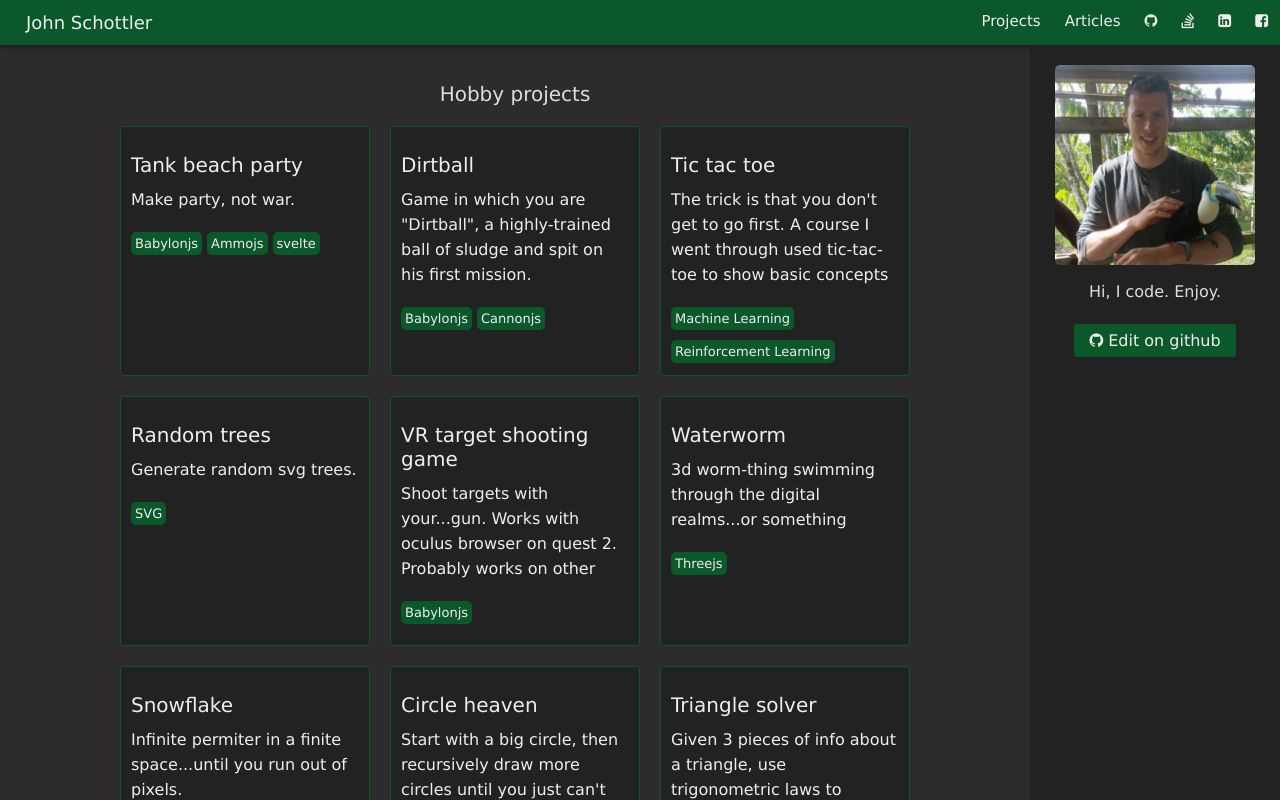
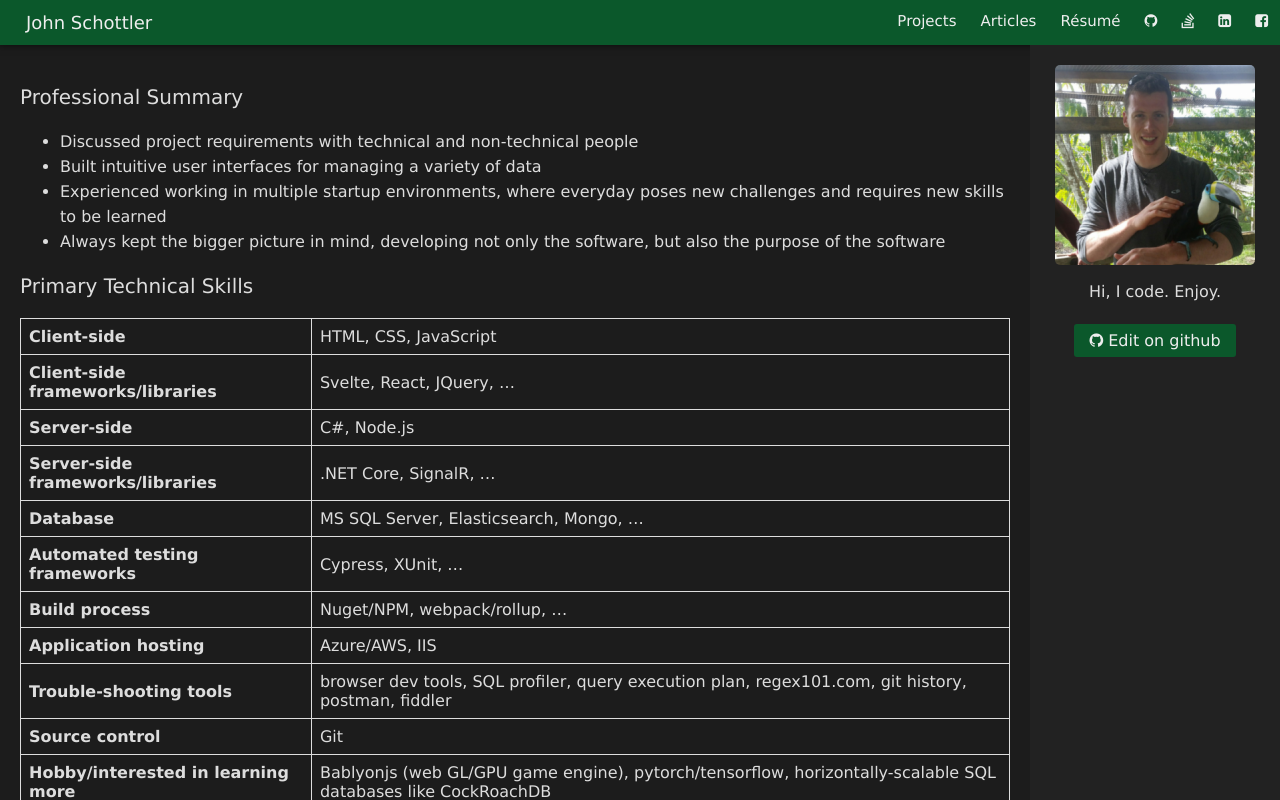
Before and after one commit to JohnnyFun/johnschottlercom, a Svelte app: page /resume in a window 1280 px wide. Built offline with nearby package versions, Linux system fonts and the light colour scheme; a small style sheet from the web is missing.

Commit message:
- add resume - separate projects and articles into separate pages entirely

```diff
--- a/src/components/App.svelte
+++ b/src/components/App.svelte
@@ -4,7 +4,6 @@
       <Header />
       <Main />
     </Route>
-    <!--TODO: convert article lazy load stuff to use this paradigm too-->
     {#each projects as project}
       {#if project.component}
         <LazyRoute path={project.href} component={project.component} />
@@ -58,7 +57,7 @@
     font-family: Verdana, Geneva, Tahoma, sans-serif;
     /* font-family: Helvetica, sans-serif; */
     font-size: 1.6rem;
-    background-color: #2d2b2b;
+    background-color: #1c1c1c;
     color: #ddd;
   }
 
--- a/src/components/CodeProjects.svelte
+++ b/src/components/CodeProjects.svelte
@@ -10,17 +10,6 @@
 <script context="module">
   export const projects = [
     {
-     title: 'Tank beach party',
-     href: 'projects/tank-beach-party',
-     component: () => import('components/projects/tank-beach-party/TankBeachParty.svelte'),
-     desc: 'Make party, not war.',
-     tags: [
-       'Babylonjs',
-       'Ammojs',
-       'svelte',
-     ]
-   },
-    {
       title: 'Dirtball',
       href: 'projects/dirtball/index.html',
       openNewTab: true,
@@ -30,6 +19,17 @@
         'Cannonjs',
       ]
     },
+    {
+     title: 'Tank beach party',
+     href: 'projects/tank-beach-party',
+     component: () => import('components/projects/tank-beach-party/TankBeachParty.svelte'),
+     desc: 'Make party, not war. Lots of bugs and unfinished features, but pretty entertaining.',
+     tags: [
+       'Babylonjs',
+       'Ammojs',
+       'svelte',
+     ]
+   },
     {
       title: 'Tic tac toe',
       href: 'projects/tic-tac-toe/index.html',
--- a/src/components/Header.svelte
+++ b/src/components/Header.svelte
@@ -1,8 +1,9 @@
-<nav>
+<nav on:click={scrollMainTopIfChangingPage}>
   <a class="home" href="/">John&nbsp;Schottler</a>
   <MenuItems>
     <a href="/hobby-projects">Projects</a>
     <a href="/articles">Articles</a>
+    <a href="/resume">Résumé</a>
     <a href="https://github.com/JohnnyFun" title="github" target="_blank">
       <Icon type="github" />
     </a>
@@ -21,6 +22,11 @@
 <script>
   import Icon from 'components/Icon.svelte'
   import MenuItems from 'components/MenuItems.svelte'
+
+  function scrollMainTopIfChangingPage(e) {
+    const isMenuAnchor = e.target.tagName.toLowerCase() === 'a'
+    if (isMenuAnchor) document.getElementsByTagName('main')[0].scrollTo(0,0)
+  }
 </script>
 
 <style>
@@ -59,7 +65,7 @@
     font-weight: 100;
   }
 
-  @media only screen and (max-width: 450px) {
+  @media only screen and (max-width: 580px) {
     nav {
       display: block;
       text-align: center;
--- a/src/components/Main.svelte
+++ b/src/components/Main.svelte
@@ -3,22 +3,27 @@
     <Panel>
       <Me />
     </Panel>
+  {:else}
+    <Me />
   {/if}
   <Router>
+    <Route component={Home} />
+    <Route path="/hobby-projects" component={Home} />
+    <Route path="/articles" component={Articles} />
     <Route path="/article/:slug" component={Article} />
-    <Route path="/*splat" component={Home} />
-    <Route component={NotFound} />
+    <Route path="/resume" component={Resume} />
   </Router>
 </main>
 
 <script>
   import Article from 'components/Article.svelte'
   import Home from 'components/Home.svelte'
-  import NotFound from 'components/NotFound.svelte'
   import { Route, Router } from 'svelte-routing'
   import Me from './Me.svelte'
   import Panel from './Panel.svelte'
   import responsive from 'stores/responsive'
+  import Resume from './Resume.svelte'
+  import Articles from './Articles.svelte'
 </script>
 
 <style>
--- /dev/null
+++ b/src/components/Resume.svelte
@@ -0,0 +1,105 @@
+<div class="resume-body">
+  <h2>Professional Summary</h2>
+  <ul>
+    <li>Discussed project requirements with technical and non-technical people</li>
+    <li>Built intuitive user interfaces for managing a variety of data</li>
+    <li>Experienced working in multiple startup environments, where everyday poses new challenges and requires new skills to be learned</li>
+    <li>Always kept the bigger picture in mind, developing not only the software, but also the purpose of the software</li>
+  </ul>
+  <h2>Primary Technical Skills</h2>
+  <table>
+    {#each Object.keys(technicalSkills) as category}
+      <tr>
+        <th>{category}</th>
+        <td>{technicalSkills[category]}</td>
+      </tr>
+    {/each}
+  </table>
+  <h2>Professional Experience</h2>
+  <ResumeExperience title="Software Engineer" company="Clinician Nexus" when="Mar 2018 - Feb 2024 · 6yrs" duties={[
+    'Built out infrastructure for E2E and API testing, which kept the app very stable as we added lots of new features and fixed bugs. Found and POC\'d cypress.io and built custom code to make generating, applying, and regenerating (data migrations) seed data from an MS SQL database.',
+    'Kept performance stable and good as we grew. Nightly index and stats management script. Re-design indexes and queries periodically as schema and data changed. Implemented infinite scrolling or pagination in many places. Implemented API rate limiting.',
+    'Modernized the app\'s client-side infrastructure. Refactored from Ractive.js to Svelte.js, added code splitting. Lots of regex and also some abstract syntax tree to reduce manual work and increase consistency. Automated tests helped guide this effort.',
+    'Implemented our public API and documentation to facilitate custom integrations with our app.',
+    'Implemented asynchronous export jobs for exporting large reports without timing out using websockets to notify progress updates and finally send a blob download url to the UI',
+    'Implemented all our major auth features and user profile pages/endpoints (login, forgot/reset pw, sign-up, SSO via SAML, upload/crop profile pic, user impersonation for our staff to see what the customer sees (minus sensitive info))',
+    'Implemented our notification system with auto retries--emails, in-app websocket toasts, webhooks for custom integrations',
+    'Configured much of our CI pipeline yaml file (build, lint, run tests, deploy, etc)',
+    'Built out our pricing, subscription, packages infrastructure that used stripe to process payments',
+    'Implemented many other major features of the app--hour logging, custom reporting, etc',
+    'Kept 3rd party dependencies up-to-date (for security, performance, and to have latest features)',
+    'Reviewed and merged pull requests',
+    'Implemented main error handling pipeline in the app that ultimately sent unhandled exceptions to Azure. Created script to report application bugs in Slack channel, filtering out known-non-issue bugs, linking to more details in azure.',
+    'Helped to monitor and fix bugs reported by our internal support and external customers',
+    'Handled many deployments to demo, staging, and prod',
+  ]} />
+  <ResumeExperience title="Software Engineer III" company="AssureSign" when="Jul 2016 - Mar 2018 · 1 yr 9 mos" duties={[
+    'During my last 2 weeks, I sped up a slow query that made it possible to finally load their dashboard in god mode and see everything from a high level. CTO was pretty happy about that, and he wasn\'t the type of guy to get excited easily. I liked that I finished strong and didn\'t just sit with my thumb up my ass for my last 2 weeks.',
+    'Used Reactjs to build modern web app features',
+    'Updated and improved a point-of-sale desktop app for signing in person',
+    'Helped with dev support and added features to APIs. They used the ELK stack for bug and performance insights and tracking, which was pretty nice to use.',
+    'Updated and improved the app\'s notifications system for sending emails and webhooks',
+    'Helped implement some of their later API endpoints and their new app\'s front-end which used the new API.',
+    'Introduced some automated testing into their app, which had very few automated tests when I started there.',
+    'Deployed to demo and prod environments periodically',
+  ]} />
+  <ResumeExperience title=".Net and JavaScript Developer" company="Nerdery" when="Jul 2014 - Jul 2015 · 1 yr 1 mo" duties={[
+    'Implemented some features on an app for Rockwell Automation that ultimately would allow people to build machines using parts that were compatible with each other. It used .Net MVC, Angular 1.x, MS SQL Server',
+    'Led a MEAN stack app called Breadworld that had yeast recipes and products lol. Appears it\'s no longer out there though. Bummer.',
+    'Led a cordova phonegap app--a framework for making native mobile apps using html, css, and js.',
+    'Did a 24hr volunteer coding event with some guys at the company to help non-profits build a website. I was pretty tired toward the end. Not recommended if you value your health.',
+  ]} />
+  <ResumeExperience title="Web Developer" company="Genuine Genius Technologies" when="Apr 2011 - Mar 2012 · 1 yr" duties={[
+    'Fixed bugs and implement small features on their various education-related applications for taking tests',
+    'Used .NET MVC and telerik components.',
+  ]} />
+  <ResumeExperience title="Web Developer" company="Adestinn" when="Sept 2010 - Mar 2011, Mar 2012 - Jul 2014, Jul 2015 - Jul 2016 · ~3 yrs total, off and on since they'd run low on funding periodically" duties={[
+    'This was the first company I worked as a web developer technically. It was a startup. I helped them out throughout my first few years as a dev. Appears it\'s still out there. I was one of the main devs on the project and built a lot of it\'s major functionality.',
+    '.NET webforms, a mixture of VB and C# in their codebase, MS SQL server database. mixture of jquery and ractive.js front-end.',
+    'Built pages to search for hotels in the program, see details, review pricing, book',
+    'Deployed code, monitored/fixed bugs',
+    'Used various external APIs to interact with hotel related data and book hotels',
+    'Implemented uinit tests to prevent regression',
+    'Worked with contract designer and UX people to implement features',
+  ]} />
+</div>
+
+<script>
+  import ResumeExperience from "./ResumeExperience.svelte"
+
+  const technicalSkills = {
+    'Client-side': 'HTML, CSS, JavaScript',
+    'Client-side frameworks/libraries': 'Svelte, React, JQuery, …',
+    'Server-side': 'C#, Node.js',
+    'Server-side frameworks/libraries': '.NET Core, SignalR, …',
+    'Database': 'MS SQL Server, Elasticsearch, Mongo, …',
+    'Automated testing frameworks': 'Cypress, XUnit, …',
+    'Build process': 'Nuget/NPM, webpack/rollup, …',
+    'Application hosting': 'Azure/AWS, IIS',
+    'Trouble-shooting tools': 'browser dev tools, SQL profiler, query execution plan, regex101.com, git history, postman, fiddler',
+    'Source control': 'Git',
+    'Hobby/interested in learning more': 'Bablyonjs (web GL/GPU game engine), pytorch/tensorflow, horizontally-scalable SQL databases like CockRoachDB',
+  }
+</script>
+
+<style>
+  .resume-body {
+    margin: 0px auto;
+    max-width: 1000px;
+  }
+
+  h2 {
+    margin-top: 20px;
+    margin-bottom: 20px;
+  }
+
+  table, th, td {
+    border: 1px solid;
+    border-collapse: collapse;
+    padding: 8px;
+  }
+
+  th, td {
+    text-align: left;
+  }
+</style>
--- /dev/null
+++ b/src/components/ResumeExperience.svelte
@@ -0,0 +1,46 @@
+<div class="experience">
+  <h4>{title}</h4>
+  <h5>{company}</h5>
+  <p class="when">{when}</p>
+  <ul>
+    {#each duties as duty}
+      <li>{duty}</li>
+    {/each}
+  </ul>
+</div>
+
+<script>
+  export let title
+  export let company
+  export let when
+  export let duties
+</script>
+
+<style>
+  .experience {
+    border-bottom: 1px solid #666;
+    padding-bottom: 20px;
+    margin-bottom: 20px;
+  }
+  h4, h5, p {
+    margin: 0;
+    margin-bottom: 4px;
+    font-weight: normal;
+  }
+  h4 {
+    font-size: 1.7rem;
+  }
+  h5 {
+    font-size: 1.5rem;
+  }
+  .when {
+    font-size: 1.3rem;
+  }
+
+  ul {
+    margin-top: 0;
+  }
+  li {
+    font-size: 1.5rem;
+  }
+</style>
--- a/src/components/Section.svelte
+++ b/src/components/Section.svelte
@@ -14,7 +14,8 @@
     margin-bottom: 2rem;
     padding-bottom: 2rem;
   }
-  h2{
+
+  h2 {
     text-align:center;
   }
 </style>
--- a/src/services/scroll.js
+++ /dev/null
@@ -1,3 +0,0 @@
-export function scrollTop() {
-  document.getElementsByTagName('main')[0].scrollTo(0, 0)
-}
--- a/src/stores/responsive.js
+++ b/src/stores/responsive.js
@@ -6,11 +6,10 @@ window.addEventListener('resize', () => store.set(getResponsiveInfo()))
 function getResponsiveInfo() {
   const screenWidth = window.innerWidth
   const minDesktopWidth = 1100
-  const isTablet = screenWidth <= minDesktopWidth
+  const isDesktop = screenWidth > minDesktopWidth
   const info = {
     width: screenWidth,
-    isTablet,
-    isDesktop: !isTablet,
+    isDesktop,
   }
   return info
 }
```
Also changed, not shown: src/components/Article.svelte (+5 -4 lines), src/components/Articles.svelte (+9 -0 lines), src/components/Home.svelte (+0 -18 lines).
